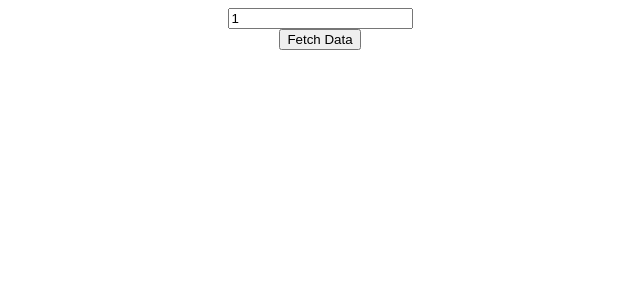
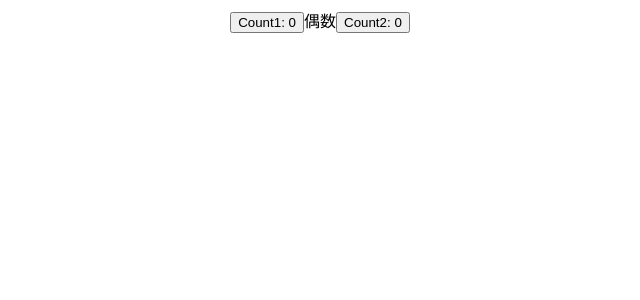
Before and after one commit to pl-pr-pm/react_hooks_web_basis, a React (Create React App) app: page / in a window 1280 px wide. Shown: the top 300 px of the page, without its empty margins (320-960 px from the left). Built offline with nearby package versions, Linux system fonts and the light colour scheme.

Commit message:
useMemoを利用して不必要な関数の実行を止める

```diff
--- a/src/App.js
+++ b/src/App.js
@@ -1,11 +1,34 @@
 import './App.css';
-import ApiFetch from './components/ApiFetch';
+//import BasicReducer from './components/BaicReducer';
+import AppContext from './contexts/AppContext';
+import Memo from './components/Memo';
+
+import { useReducer } from 'react';
+
+const initialState = 0;
+const reducer = (currentState, action) => {
+  switch (action) {
+    case 'add_1':
+      return currentState + 1;
+    case 'multiple_3':
+      return currentState * 3;
+    case 'reset':
+      return initialState;
+    default:
+      return currentState;
+  }
+};
 
 function App() {
+  const [count, dispatch] = useReducer(reducer, initialState);
   return (
-    <div className="App">
-      <ApiFetch />
-    </div>
+    <AppContext.Provider
+      value={{ countProvided: count, dispatchProvided: dispatch }}
+    >
+      <div className="App">
+        <Memo />
+      </div>
+    </AppContext.Provider>
   );
 }
 
--- /dev/null
+++ b/src/components/BaicReducer.js
@@ -0,0 +1,30 @@
+import React, { useReducer } from 'react';
+
+const initialState = 0;
+const reducer = (currentState, action) => {
+  switch (action) {
+    case 'add_1':
+      return currentState + 1;
+    case 'multiple_3':
+      return currentState * 3;
+    case 'reset':
+      return initialState;
+    default:
+      return currentState;
+  }
+};
+
+const BasicReducer = () => {
+  const [count, dispatch] = useReducer(reducer, initialState);
+  return (
+    <div>
+      Count {count}
+      <br />
+      <button onClick={() => dispatch('add_1')}>Add + 1</button>
+      <button onClick={() => dispatch('multiple_3')}>Multiple * 3</button>
+      <button onClick={() => dispatch('reset')}>reset</button>
+    </div>
+  );
+};
+
+export default BasicReducer;
--- /dev/null
+++ b/src/components/Memo.js
@@ -0,0 +1,31 @@
+import React, { useState, useMemo } from 'react';
+
+const Memo = () => {
+  const [count1, setCount1] = useState(0);
+  const [count2, setCount2] = useState(0);
+
+  const AddCount1 = () => {
+    setCount1((prev) => prev + 1);
+  };
+
+  const AddCount2 = () => {
+    setCount2((prev) => prev + 1);
+  };
+
+  // count1の値が変化した場合のみ実行される
+  const isOdd = useMemo(() => {
+    let i = 0;
+    while (i < 500000000) i++;
+    return count1 % 2 !== 0;
+  }, [count1]);
+
+  return (
+    <div>
+      <button onClick={AddCount1}>Count1: {count1}</button>
+      <span>{isOdd ? '奇数' : '偶数'}</span>
+      <button onClick={AddCount2}>Count2: {count2}</button>
+    </div>
+  );
+};
+
+export default Memo;
--- /dev/null
+++ b/src/contexts/AppContext.js
@@ -0,0 +1,5 @@
+import { createContext } from 'react';
+
+const AppContext = createContext();
+
+export default AppContext;
```
Also changed, not shown: src/components/B.js (added, +13 -0 lines), src/components/C.js (added, +15 -0 lines), src/components/CompB.js (added, +12 -0 lines), src/components/CompC.js (added, +13 -0 lines).
